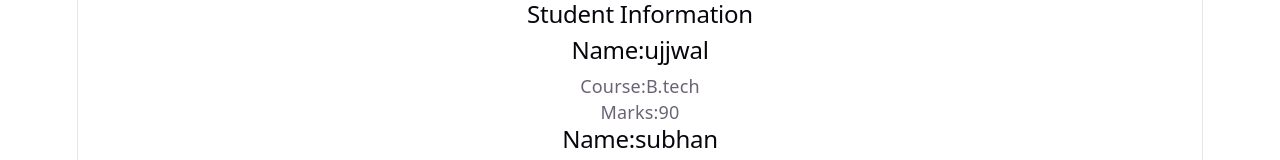
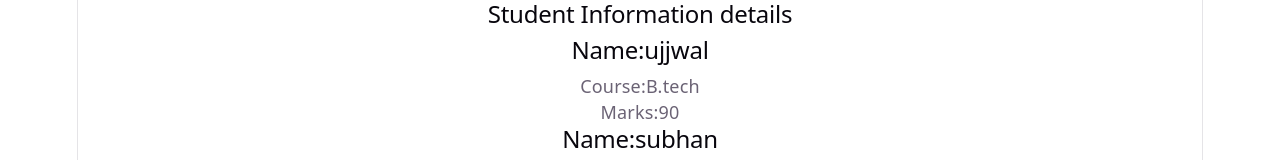
Before and after one commit to ujjwalsingh79852/VA251-aiml-2-, a React (Vite) app in the folder my-react-app/: page / in a window 1280 px wide. Shown: the top 160 px of the page. Built offline with nearby package versions, Linux system fonts and the light colour scheme.

Commit message:
second commit

```diff
--- a/my-react-app/src/7app.jsx
+++ b/my-react-app/src/7app.jsx
@@ -4,7 +4,7 @@ import Student2 from './Student2.jsx'
 function App() {
   return (
     <>
-      <h2>Student Information</h2>
+      <h2>Student Information details</h2>
 
       <Student2 name="ujjwal" course="B.tech" marks="90" />
       <Student2 name="subhan" course="M.tech" marks="95" />
```
